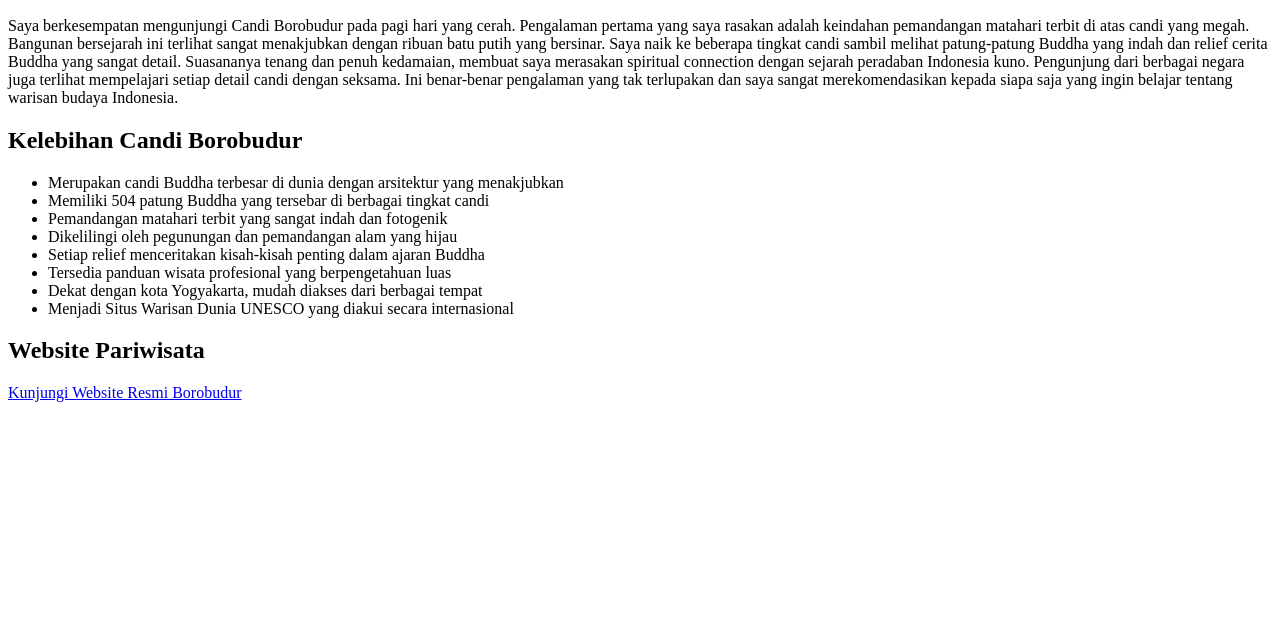
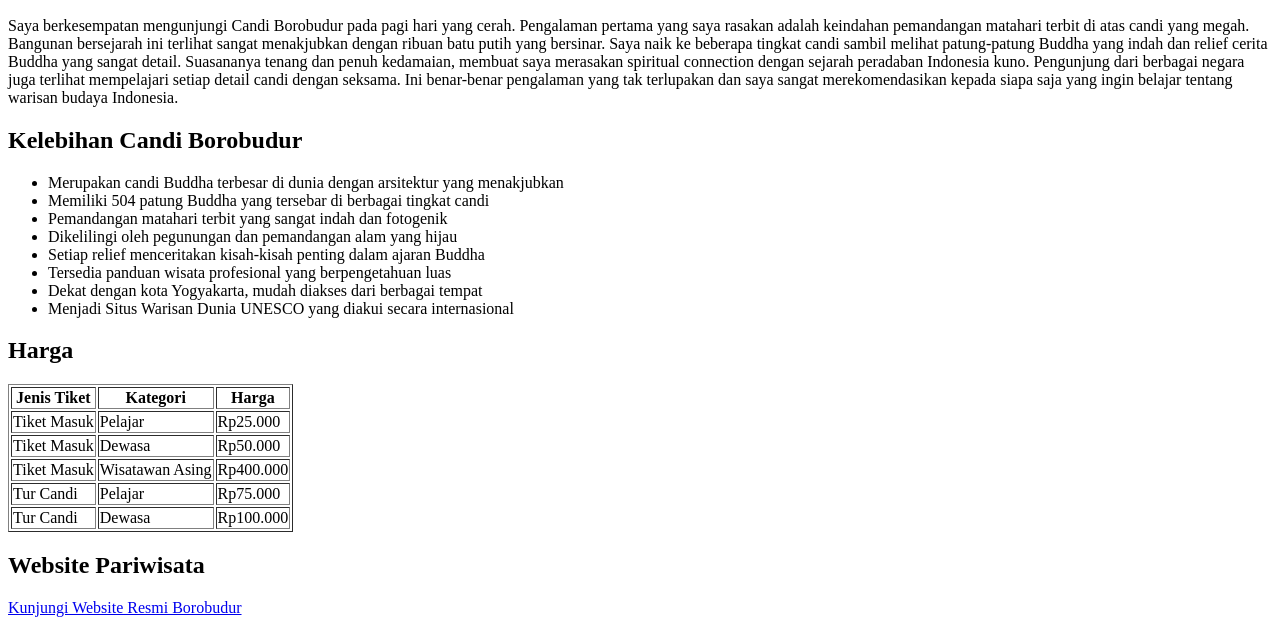
Before and after one commit to KikuaUq/Tugas-1, a plain HTML site: page index.html in a window 1280 px wide. Shown: the part 434-1059 px from the top of the page. Before the commit the page ends 844 px from the top, so only its background shows below. Drawn offline with Linux system fonts and the light colour scheme.

Commit message:
Add ticket pricing table to index.html
Added pricing table for tickets and tours.

```diff
--- a/index.html
+++ b/index.html
@@ -26,7 +26,41 @@
         <li>Menjadi Situs Warisan Dunia UNESCO yang diakui secara internasional</li>
     </ul>
 
+    <h2>Harga</h2>
+    <table border="1">
+        <tr>
+            <th>Jenis Tiket</th>
+            <th>Kategori</th>
+            <th>Harga</th>
+        </tr>
+        <tr>
+            <td>Tiket Masuk</td>
+            <td>Pelajar</td>
+            <td>Rp25.000</td>
+        </tr>
+        <tr>
+            <td>Tiket Masuk</td>
+            <td>Dewasa</td>
+            <td>Rp50.000</td>
+        </tr>
+        <tr>
+            <td>Tiket Masuk</td>
+            <td>Wisatawan Asing</td>
+            <td>Rp400.000</td>
+        </tr>
+        <tr>
+            <td>Tur Candi</td>
+            <td>Pelajar</td>
+            <td>Rp75.000</td>
+        </tr>
+        <tr>
+            <td>Tur Candi</td>
+            <td>Dewasa</td>
+            <td>Rp100.000</td>
+        </tr>
+    </table>
+
     <h2>Website Pariwisata</h2>
     <a href="https://borobudurpark.com" target="_blank">Kunjungi Website Resmi Borobudur</a>
 </body>
-</html>
+    </html>
```
